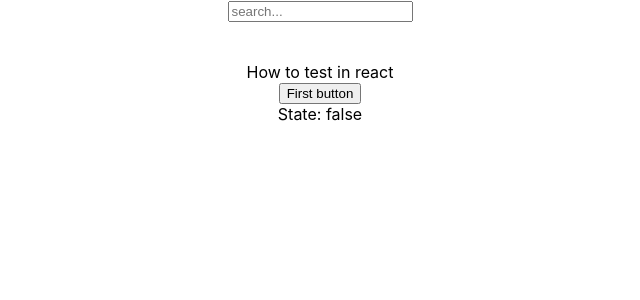
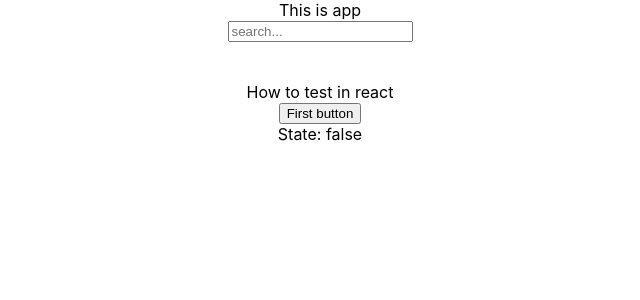
Before and after one commit to GoranAviani/how_to_test_in_react, a React (Create React App) app: page / in a window 1280 px wide. Shown: the top 300 px of the page, without its empty margins (320-960 px from the left). Built offline with nearby package versions, Linux system fonts and the light colour scheme.

Commit message:
how_to_test_in_react

```diff
--- a/src/App.js
+++ b/src/App.js
@@ -6,6 +6,7 @@ import Input from "./components/Input";
 function App() {
     return (
         <div className="App">
+            This is app
             <Input/>
             <Button/>
         </div>
```
